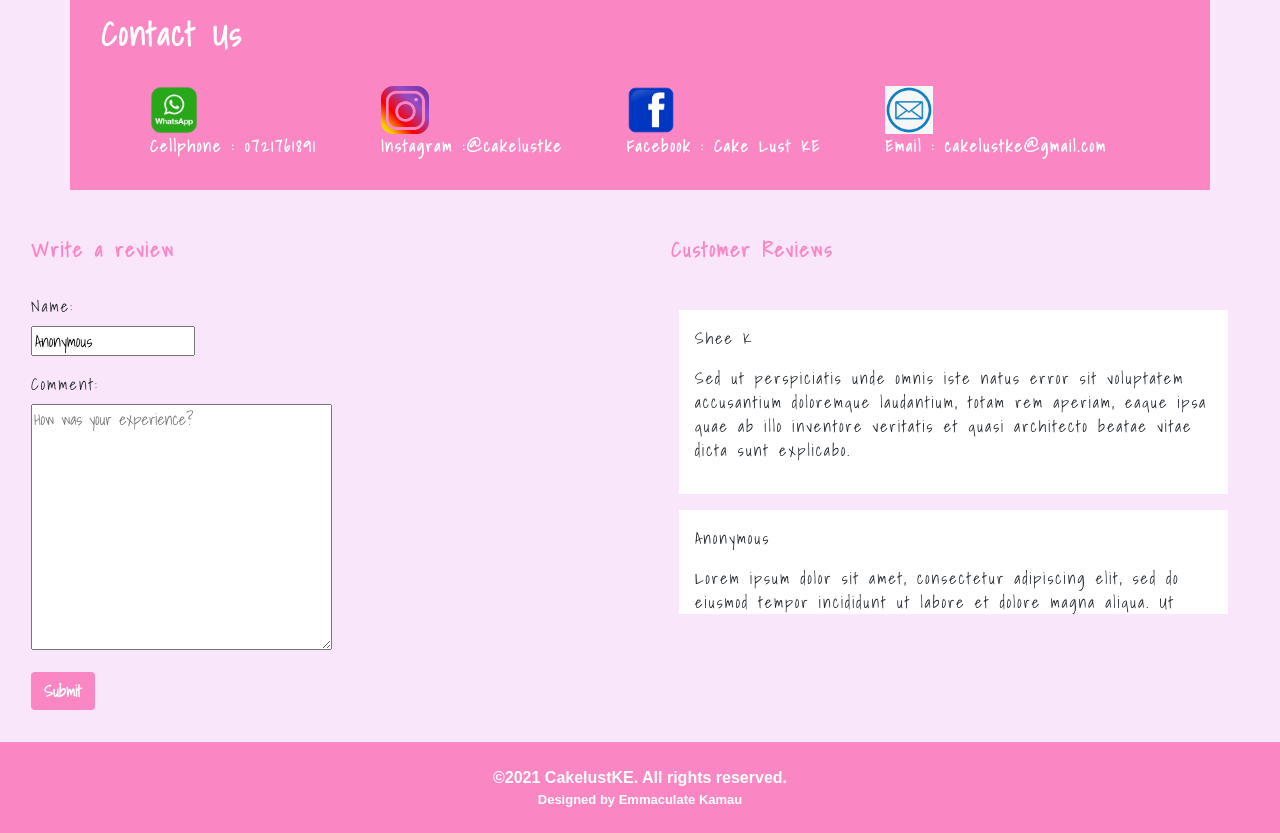
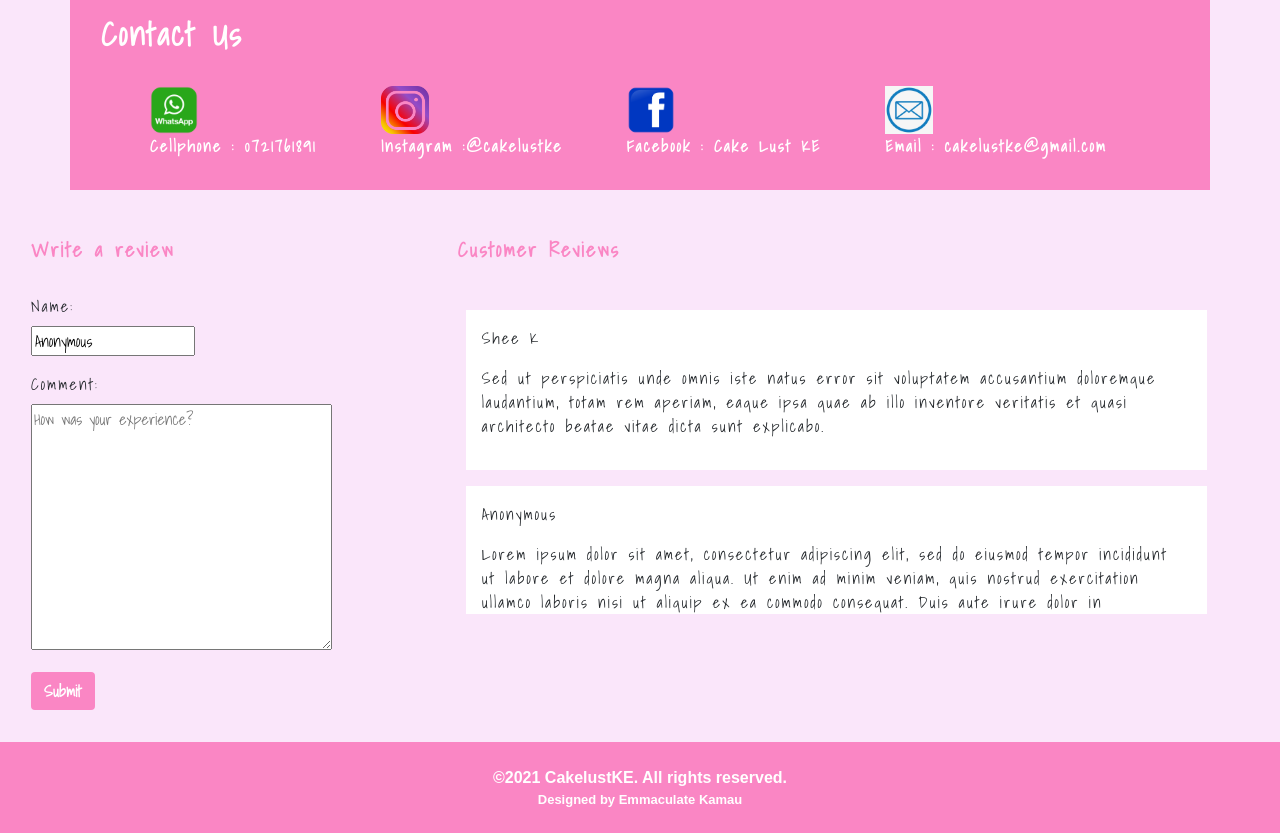
Before and after one commit to emmakamau/cakelustke, a Django app: page /cakelust/ in a window 1280 px wide. Shown: the part 1761-2594 px from the top of the page. Run offline with Django 3.2, Linux system fonts and the light colour scheme; data comes from the database, SQL or seed files in the repository; parts of the project's set-up code (start-up, migrations or seed data) failed here and were passed over; some libraries are stand-ins or nearby versions.

Commit message:
Add files via upload

```diff
--- a/cakelust/templates/cakelust/gallery.html
+++ b/cakelust/templates/cakelust/gallery.html
@@ -5,11 +5,11 @@
 <div class="container">
     <h2>Cake Your Day</h2>
 </div>
-<div class="container">
-  <div class="row">
+<div class="container-fluid">
+  <div class="row gallerycard-1">
     {% for cake in gallery %}
     <div class="card gallerycard">
-      <img class="images img-responsive" src=" {{ cake.cakeimage.url }}" />
+      <img class="images img-responsive" src=" {{ cake.cakeimage.url }}" id="gallery" />
       <div class="card-footer footer-gallery">{{ cake.cakename }}</div>
     </div>
     {% endfor %}
--- a/cakelust/templates/cakelust/index.html
+++ b/cakelust/templates/cakelust/index.html
@@ -13,7 +13,7 @@
     <h2>Gallery</h2>
     <div class="row gallery">
         {% for cake in gallery %}
-        <div class="col- card">
+        <div class="card">
             <div class="card-body"><img src="{{ cake.cakeimage.url }}" class="images img-responsive"/></div>
             <a href="{% url 'gallery' %}"><div class="card-footer">View More</div></a>
         </div>
@@ -21,13 +21,13 @@
     </div>
 </div>
 
+
 {% include "contactus.html" %}
 
 <!--Customer Review-->
-
 <div class="container-fluid">
     <div class="row reviewmain">
-        <div class="col-sm-6 container reviewform">
+        <div class="col-sm-4 container reviewform">
             <h5>Write a review</h5>
             <form class="" action="" method="POST">
                 {% csrf_token %}
@@ -42,7 +42,7 @@
                 <button type="submit" class="btn btn-default">Submit</button>
             </form>
         </div>
-        <div class="col-sm-6 container">
+        <div class="col-sm-8 container">
             <div class="revhd"><h5>Customer Reviews</h5></div>
             <div class="custreview">
                 {% for review in review %}
```
